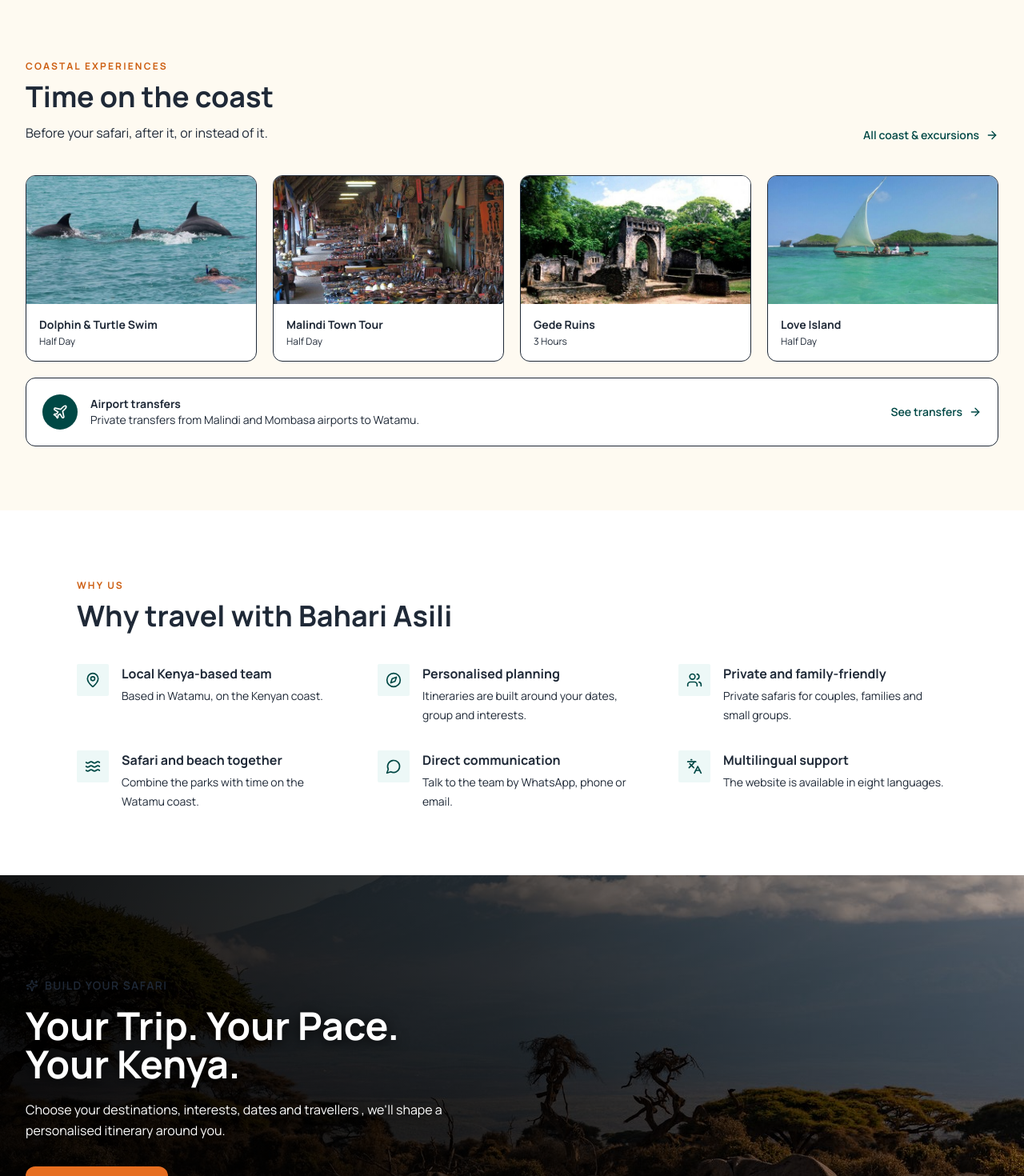
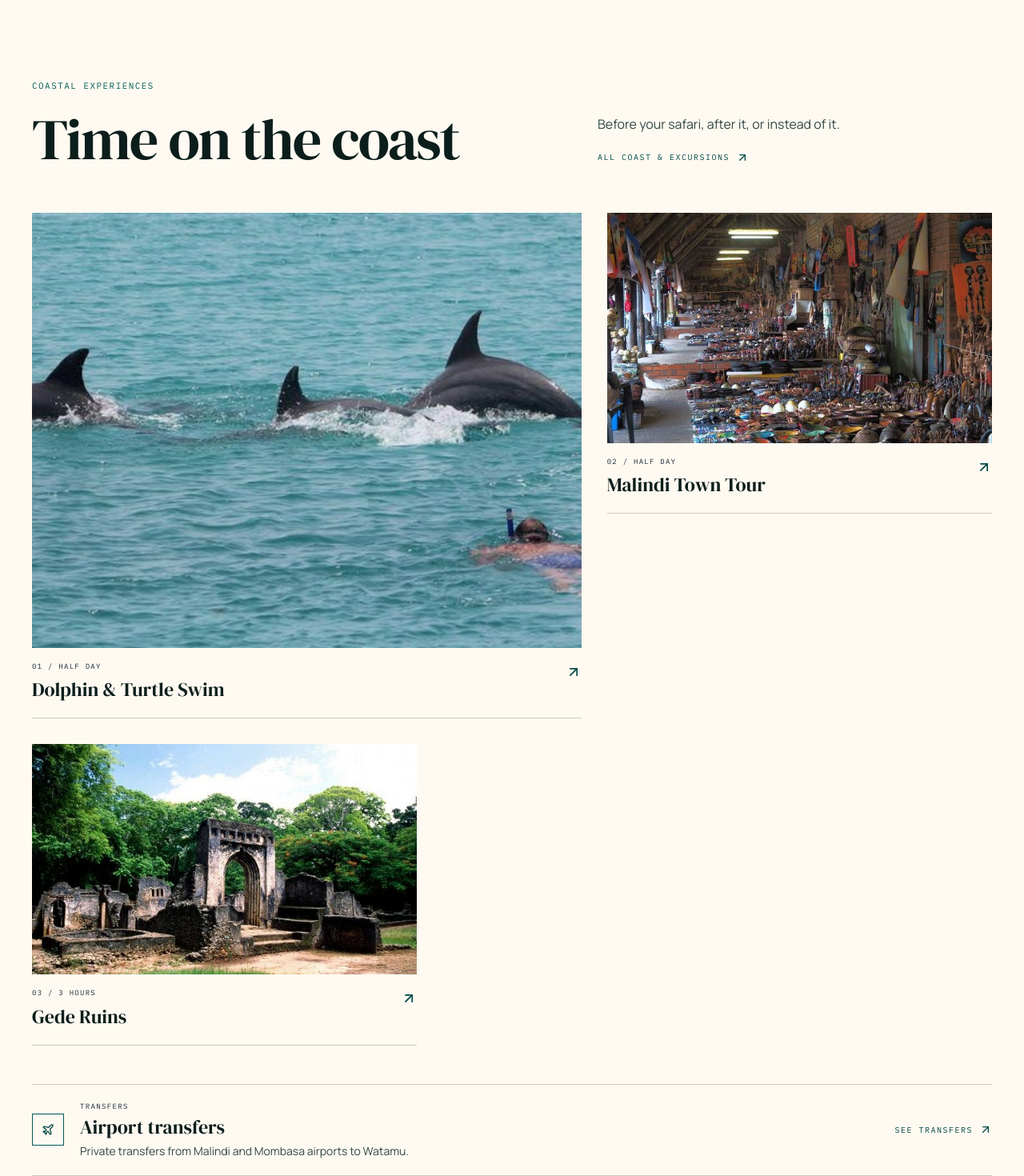
Before and after one commit to Sheddymae/bahari-asili-safaris, a Next.js app: page / in a window 1280 px wide. Shown: the part 3740-5210 px from the top of the page at 80% size. Built offline with nearby package versions, Linux system fonts and the light colour scheme; no server answers.

Commit message:
feat(phase-4): refine homepage editorial architecture

```diff
--- a/components/home/HomeCoast.tsx
+++ b/components/home/HomeCoast.tsx
@@ -3,9 +3,8 @@
 import { useEffect, useState } from 'react';
 import Link from 'next/link';
 import Image from 'next/image';
-import { ArrowRight, Plane } from 'lucide-react';
+import { ArrowUpRight, Plane } from 'lucide-react';
 import { excursions, type Excursion } from '@/lib/tours-data';
-import SectionHeader from './SectionHeader';
 import { useHomeCopy } from './useHomeCopy';
 
 const FEATURED_IDS = ['safari-blu-mida', 'dolphin-turtle-swim', 'malindi-tour', 'gede-ruins'];
@@ -21,13 +20,52 @@ export default function HomeCoast() {
   }, []);
   const byId = new Map(available.map((e) => [e.id, e]));
   const featured = [...FEATURED_IDS.map((id) => byId.get(id)).filter((e): e is Excursion => Boolean(e)), ...available.filter((e) => !FEATURED_IDS.includes(e.id))].slice(0, 4);
+
   return (
-    <section aria-labelledby="home-coast-title" className="bg-sand-50 py-16 lg:py-20">
-      <div className="mx-auto max-w-7xl px-4 sm:px-6 lg:px-8">
-        <div className="flex flex-col gap-4 sm:flex-row sm:items-end sm:justify-between"><SectionHeader kicker={c.coast.kicker} title={c.coast.title} sub={c.coast.sub} /><Link href="/excursions" className="mb-10 inline-flex shrink-0 items-center gap-2 font-inter text-sm font-semibold text-ocean-700 hover:text-ocean-800">{c.coast.seeAll} <ArrowRight className="h-4 w-4 rtl:rotate-180" /></Link></div>
-        <span id="home-coast-title" className="sr-only">{c.coast.title}</span>
-        <div className="grid gap-5 sm:grid-cols-2 lg:grid-cols-4">{featured.map((excursion) => <Link key={excursion.id} href={`/excursions/${excursion.id}`} className="group overflow-hidden rounded-xl border border-border bg-white shadow-card focus:outline-none focus-visible:ring-2 focus-visible:ring-ocean-600"><div className="relative h-40"><Image src={excursion.image} alt="" fill sizes="(max-width: 640px) 100vw, (max-width: 1024px) 50vw, 25vw" className="object-cover transition-transform duration-500 group-hover:scale-105" /></div><div className="p-4"><h3 className="font-poppins text-sm font-bold leading-snug text-foreground">{locale === 'it' ? excursion.nameIt : excursion.name}</h3><p className="mt-1 font-inter text-xs text-muted-foreground">{excursion.duration}</p></div></Link>)}</div>
-        <Link href="/transfers" className="mt-5 flex items-center gap-4 rounded-xl border border-border bg-white p-5 shadow-card hover:border-ocean-300 focus:outline-none focus-visible:ring-2 focus-visible:ring-ocean-600"><span className="flex h-11 w-11 shrink-0 items-center justify-center rounded-full bg-ocean-700 text-white"><Plane className="h-5 w-5" /></span><span className="min-w-0 flex-1"><span className="block font-poppins text-sm font-bold text-foreground">{c.coast.transfersTitle}</span><span className="block font-inter text-sm text-muted-foreground">{c.coast.transfersBody}</span></span><span className="hidden items-center gap-2 font-inter text-sm font-semibold text-ocean-700 sm:inline-flex">{c.coast.seeTransfers} <ArrowRight className="h-4 w-4 rtl:rotate-180" /></span></Link>
+    <section aria-labelledby="home-coast-title" className="bg-sand-50 py-20 sm:py-24 lg:py-28">
+      <div className="mx-auto max-w-7xl px-5 sm:px-8 lg:px-10">
+        <div className="grid gap-10 lg:grid-cols-[1.15fr_0.85fr] lg:items-start">
+          <div>
+            <div className="mb-6 flex items-center gap-4">
+              <p className="editorial-label text-ocean-600">{c.coast.kicker}</p>
+              <span className="editorial-rule flex-1" aria-hidden="true" />
+            </div>
+            <h2 id="home-coast-title" className="max-w-3xl font-editorial text-5xl leading-[0.94] tracking-tight text-ink sm:text-6xl lg:text-7xl">{c.coast.title}</h2>
+          </div>
+          <div className="lg:pt-10">
+            <p className="max-w-md font-grotesk text-base leading-7 text-ink-soft">{c.coast.sub}</p>
+            <Link href="/excursions" className="mt-5 inline-flex items-center gap-2 font-mono-editorial text-[10px] uppercase tracking-[0.15em] text-ocean-700 hover:text-orange-600">
+              {c.coast.seeAll}<ArrowUpRight className="h-4 w-4" aria-hidden="true" />
+            </Link>
+          </div>
+        </div>
+
+        <div className="mt-14 grid gap-8 lg:grid-cols-12">
+          {featured.slice(0, 3).map((excursion, index) => (
+            <Link key={excursion.id} href={'/excursions/' + excursion.id} className={'group ' + (index === 0 ? 'lg:col-span-7' : 'lg:col-span-5')}>
+              <div className={'relative overflow-hidden ' + (index === 0 ? 'h-[26rem] sm:h-[34rem]' : 'h-64 sm:h-72')}>
+                <Image src={excursion.image} alt="" fill sizes={index === 0 ? '(max-width: 1024px) 100vw, 58vw' : '(max-width: 1024px) 100vw, 42vw'} className="object-cover transition-transform duration-700 group-hover:scale-[1.025]" />
+              </div>
+              <div className="flex items-start justify-between gap-5 border-b border-line pt-4 pb-5">
+                <div>
+                  <p className="font-mono-editorial text-[9px] uppercase tracking-[0.14em] text-muted">0{index + 1} / {excursion.duration}</p>
+                  <h3 className="mt-2 font-editorial text-2xl leading-tight text-ink">{locale === 'it' ? excursion.nameIt : excursion.name}</h3>
+                </div>
+                <ArrowUpRight className="mt-1 h-5 w-5 shrink-0 text-ocean-700" aria-hidden="true" />
+              </div>
+            </Link>
+          ))}
+        </div>
+
+        <Link href="/transfers" className="group mt-12 grid gap-5 border-y border-line py-5 sm:grid-cols-[auto_1fr_auto] sm:items-center focus:outline-none focus-visible:ring-2 focus-visible:ring-ocean-600 focus-visible:ring-offset-2">
+          <span className="flex h-10 w-10 items-center justify-center border border-ocean-600 text-ocean-700"><Plane className="h-4 w-4" aria-hidden="true" /></span>
+          <span>
+            <span className="block font-mono-editorial text-[9px] uppercase tracking-[0.15em] text-muted">Transfers</span>
+            <span className="mt-1 block font-editorial text-2xl text-ink">{c.coast.transfersTitle}</span>
+            <span className="mt-1 block font-grotesk text-sm text-ink-soft">{c.coast.transfersBody}</span>
+          </span>
+          <span className="inline-flex items-center gap-2 font-mono-editorial text-[10px] uppercase tracking-[0.15em] text-ocean-700 group-hover:text-orange-600">{c.coast.seeTransfers}<ArrowUpRight className="h-4 w-4" aria-hidden="true" /></span>
+        </Link>
       </div>
     </section>
   );
```
